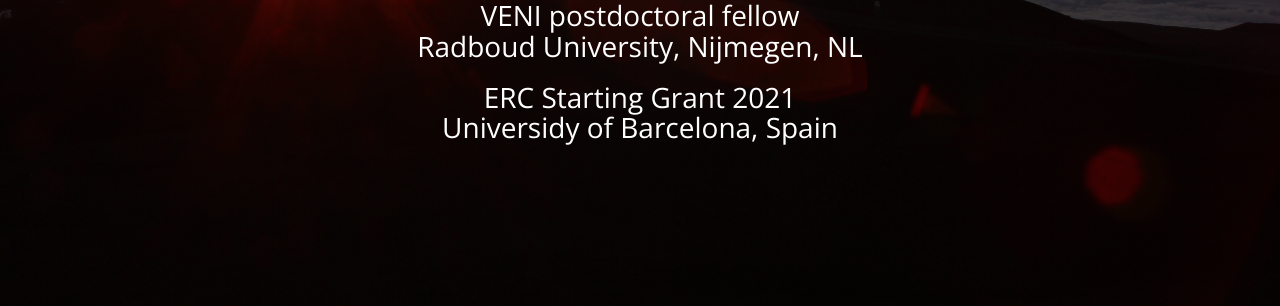
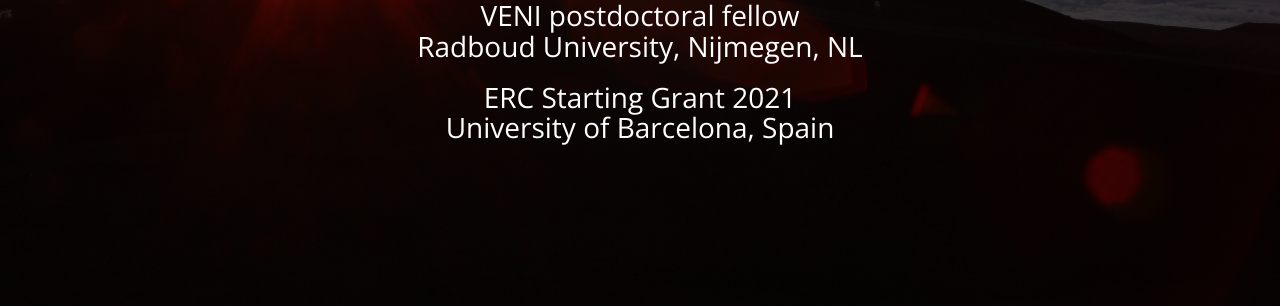
Before and after one commit to nblago/nblago.github.io, a Jekyll site: the page index.html, which Jekyll copies as it is, in a window 1280 px wide and 900 px high, scrolled down 314 px. Shown: the part 152-458 px from the top of the window. Built offline with Jekyll 4.4.1, drawn with Linux system fonts in a browser that asks for light colours; some of the changed text lies outside the part shown.

Commit message:
Updated future position at UB.

```diff
--- a/index.html
+++ b/index.html
@@ -132,7 +132,7 @@
 						<div class="col-md-12 object-non-visible" data-animation-effect="fadeIn">
 							<h1 class="text-center font-size=">Nadia Blagorodnova</h1>
                                             <h2 class="text-center font-size=">VENI postdoctoral fellow<br>Radboud University, Nijmegen, NL</h2>
-                                            <h2 class="text-center font-size=">ERC Starting Grant 2021<br>Universidy of Barcelona, Spain</h2>
+                                            <h2 class="text-center font-size=">ERC Starting Grant 2021<br>University of Barcelona, Spain</h2>
 						</div>
 					</div>
 				</div>
@@ -173,6 +173,9 @@
 						    <p>
 						    Currently, I am a postdoctral researcher funded by the Innovational Research Incentives Scheme VENI fellowship, at Radboud University, Nijmegen. My goal is to use large time domain surveys to study violent interactions between binary stars.
 						    </p>
+							<p>
+							In 2021 I have received the ERC Starting Grant for my project "Common Envelope Transients: Progenitors, Precursors, and Properties of their Outbursts" (CET-3PO), which will initiate in fall 2022 at the Institute of Cosmos Sciences, at the University of Barcelona.
+							</p>
 							</div>
 
 
```
